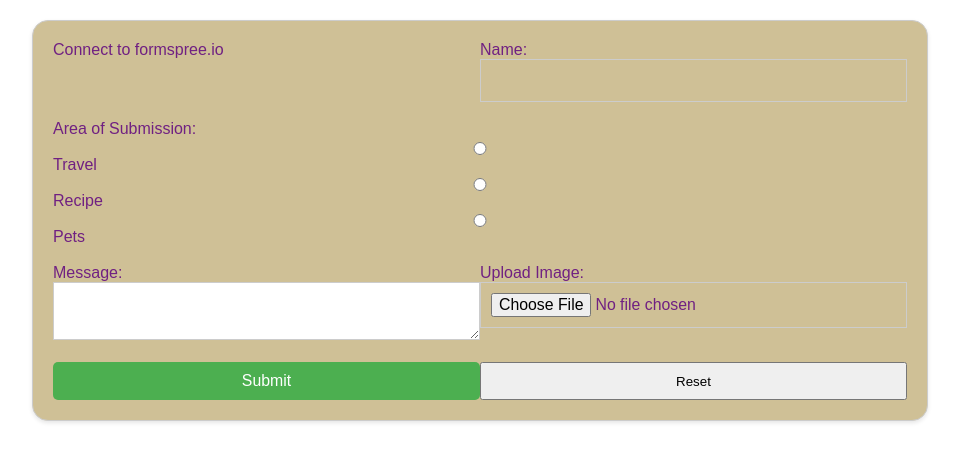
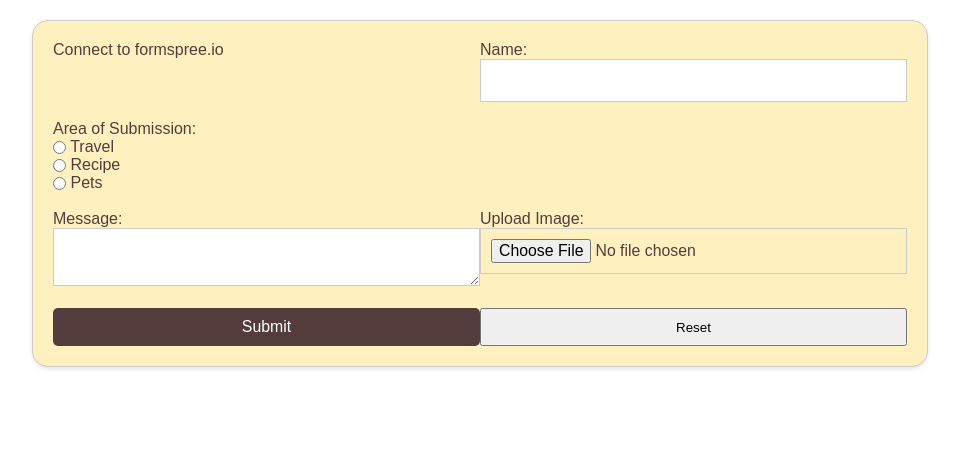
Before and after one commit to LittleRabish/discussion9-form, a plain HTML site: page index.html in a window 1280 px wide. Shown: the whole page, without its empty margins (160-1119 px from the left). Drawn offline with Linux system fonts and the light colour scheme; a web font is replaced by a local one.

Commit message:
Use `var()`

```diff
--- a/css/style.css
+++ b/css/style.css
@@ -1,5 +1,9 @@
   /* Create an accessible color palette using var()function */
   /* https://www.w3schools.com/css/css3_variables.asp */
+  :root {
+    --orange: #FFF1BF;
+    --cocoa: #553C3C;
+  }
 
   form {
     display: grid;
@@ -10,8 +14,8 @@
     margin: 20px auto;
     padding: 20px;
     box-shadow: 0 2px 4px rgba(0, 0, 0, 0.1);
-    color: #702082;
-    background: #CFC096;
+    color: var(--cocoa);
+    background: var(--orange);
     font-family: "Mukta Vaani", sans-serif;
   }
 
@@ -19,7 +23,7 @@
     grid-column-start: 1;
     grid-column-end: 3;
     /* background: #575294; */
-    color: #702082;
+    /* color: #702082; */
   }
 
   #name {
@@ -27,8 +31,8 @@
     padding: 10px;
     font-size: 18px;
     font-weight: bold;
-    background: #CFC096;
-    color: #9B9A6D;
+    /* background: #CFC096;
+    color: #9B9A6D; */
   }
 
   #message {
@@ -41,13 +45,21 @@
   textarea {
     padding: 10px;
     border: 1px solid #ccc;
+    /* width: 100%; */
+  }
+
+  input[type="radio"] {
+    vertical-align: middle;
+  }
+
+  input[type="file"] {
     width: 100%;
   }
 
   input[type="submit"] {
     width: 100%;
     padding: 10px;
-    background-color: #4CAF50;
+    background-color: var(--cocoa);
     color: white;
     border: none;
     border-radius: 5px;
@@ -55,5 +67,5 @@
   }
 
   input[type="submit"]:hover {
-    background-color: #45a049;
+    background-color: black;
   }
```
